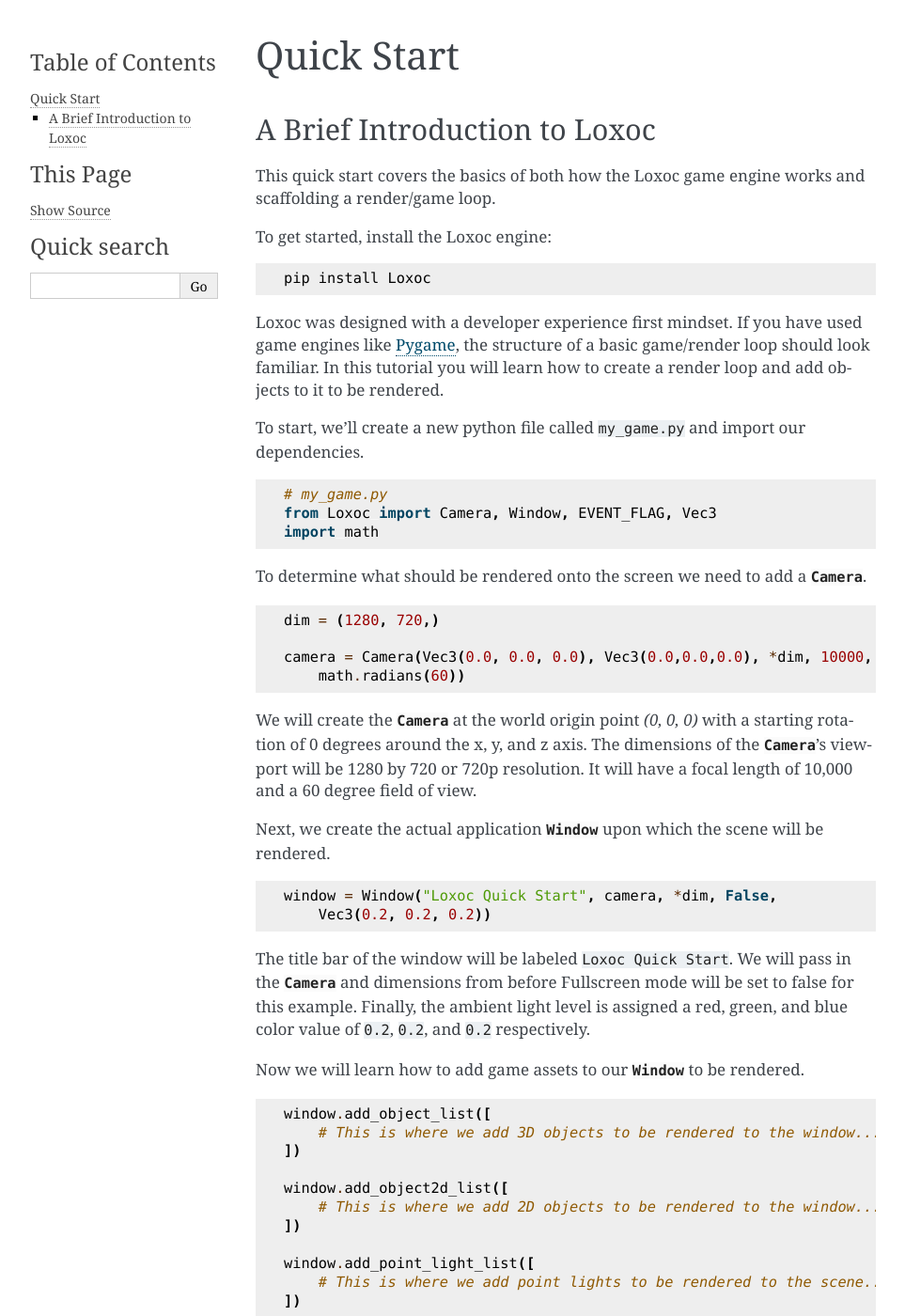
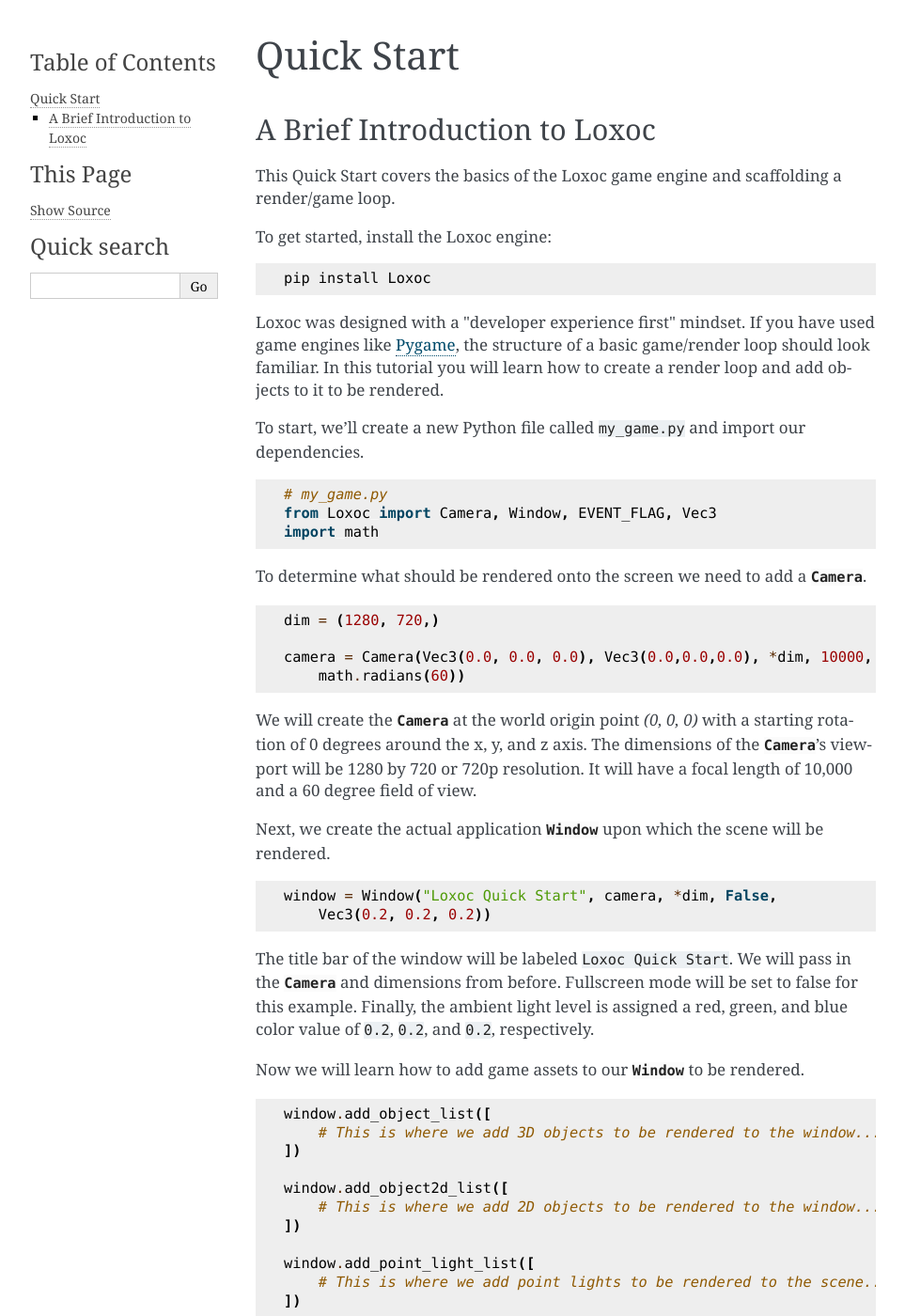
Before and after one commit to FrewtyPebbles/Loxoc-Python3D-Game-Engine, a Sphinx documentation site: the page built from docs/quick_start.rst, in a window 1280 px wide and 1400 px high. Shown: the whole window at 94% size, without its empty margins (148-1111 px from the left). Built offline with Sphinx 7.4.7, drawn with Linux system fonts in a browser that asks for light colours; some of the changed text lies outside the part shown.

Commit message:
fixed gramatical errors in quickstart.

```diff
--- a/docs/quick_start.rst
+++ b/docs/quick_start.rst
@@ -7,7 +7,7 @@
 A Brief Introduction to |engine_name|
 -------------------------------------
 
-This quick start covers the basics of both how the |engine_name| game engine works and scaffolding a render/game loop.
+This Quick Start covers the basics of the |engine_name| game engine and scaffolding a render/game loop.
 
 To get started, install the |engine_name| engine:
 
@@ -16,11 +16,11 @@
     pip install Loxoc
 
 
-|engine_name| was designed with a developer experience first mindset.
+|engine_name| was designed with a \"developer experience first\" mindset.
 If you have used game engines like `Pygame <https://www.pygame.org>`_, the structure of a basic game/render loop should look familiar.
 In this tutorial you will learn how to create a render loop and add objects to it to be rendered.
 
-To start, we'll create a new python file called ``my_game.py`` and import our dependencies.
+To start, we'll create a new Python file called ``my_game.py`` and import our dependencies.
 
 .. code-block:: python
 
@@ -47,8 +47,8 @@
     window = Window("Loxoc Quick Start", camera, *dim, False,
         Vec3(0.2, 0.2, 0.2))
 
-The title bar of the window will be labeled ``Loxoc Quick Start``.  We will pass in the :class:`Camera<Loxoc.Camera>` and dimensions from before
-Fullscreen mode will be set to false for this example. Finally, the ambient light level is assigned a red, green, and blue color value of ``0.2``, ``0.2``, and ``0.2`` respectively.
+The title bar of the window will be labeled ``Loxoc Quick Start``.  We will pass in the :class:`Camera<Loxoc.Camera>` and dimensions from before.
+Fullscreen mode will be set to false for this example. Finally, the ambient light level is assigned a red, green, and blue color value of ``0.2``, ``0.2``, and ``0.2``, respectively.
 
 Now we will learn how to add game assets to our :class:`Window<Loxoc.Window>` to be rendered.
 
@@ -69,7 +69,7 @@
 In |engine_name|, game assets to be rendered are attached to the :class:`Window<Loxoc.Window>` they are to be rendered to.
 This is done with explicitly named functions for each type of game asset.
 
-Now that we have defined in our python file where we will attach game assets to our :class:`Window<Loxoc.Window>`,
+Now that we have defined in our Python file where we will attach game assets to our :class:`Window<Loxoc.Window>`,
 we will create a basic scaffolding for our game loop.
 
 .. code-block:: python
@@ -171,7 +171,7 @@
         my_object # Now we add our object to the list of objects to be rendered.
     ])
 
-The :class:`Object3D<Loxoc.Object3D>` we created will have a starting x, y, and z position of ``0``, ``0``, and ``20`` respectively.
+The :class:`Object3D<Loxoc.Object3D>` we created will have a starting x, y, and z position of ``0``, ``0``, and ``20``, respectively.
 It will start with no initial rotation.
 It's scale will be multipied by ``1.0`` in all directions. In other words, it will not be scaled at all.
 
@@ -218,17 +218,17 @@
 * :class:`Object3D<Loxoc.Object3D>`\:
 
     :class:`Loxoc.Object3D` is our game object.  It holds the :class:`Model<Loxoc.Model>` to be rendered,
-    the :class:`Object3D<Loxoc.Object3D>`\'s :class:`Vec3<Loxoc.Vec3>` position, it's :class:`Quaternion<Loxoc.Quaternion>` rotation, any object
-    level uniforms to be used in it's :class:`Loxoc.Material` and much more.
+    the :class:`Object3D<Loxoc.Object3D>`\'s :class:`Vec3<Loxoc.Vec3>` position, its :class:`Quaternion<Loxoc.Quaternion>` rotation, any object
+    level uniforms to be used in its :class:`Loxoc.Material` and much more.
 
 * :meth:`Window.add_object_list()<Loxoc.Window.add_object_list>` :
 
-    :meth:`Loxoc.Window.add_object_list` is used to add objects to the set of objects to render to the screen on :meth:`Window.update()<Loxoc.Window.update>` .
-    You can think of this like creating an object in the game.  You can also remove objects with :meth:`Window.remove_object()<Loxoc.Window.remove_object>` .
+    :meth:`Loxoc.Window.add_object_list` is used to add objects to the set of objects to render to the screen on :meth:`Window.update()<Loxoc.Window.update>`\.
+    You can think of this like creating an object in the game.  You can also remove objects with :meth:`Window.remove_object()<Loxoc.Window.remove_object>`\.
 
 As a final bonus for this quick start guide, we are going to make our :class:`Object3D<Loxoc.Object3D>` spin!
-To do this we rotate our :class:`Object3D<Loxoc.Object3D>` arround its up direction :class:`vector<Loxoc.Vec3>`.
-It should look something like so:
+To do this we rotate our :class:`Object3D<Loxoc.Object3D>` arround its up direction :class:`vector<Loxoc.Vec3>`\.
+It should look something like this:
 
 .. code-block:: python
 
```
Also changed, not shown: other parts of docs/quick_start.rst (+1 -1 lines).
